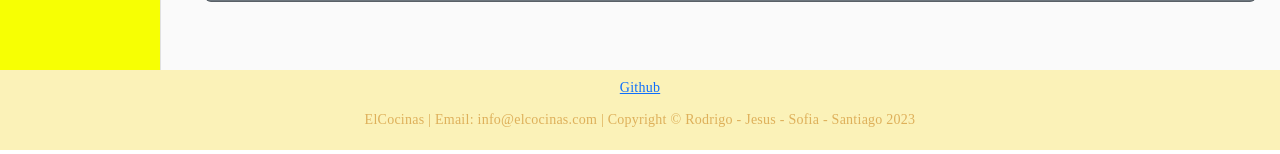
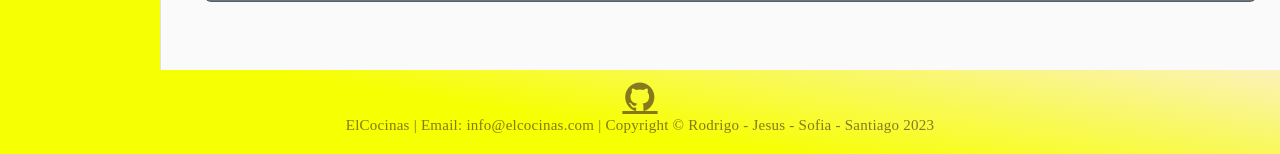
Before and after one commit to ro-otgo/WebElCocinas, an Angular app: page / in a window 1280 px wide. Shown: the part 1311-1465 px from the top of the page. Built offline with nearby package versions, Linux system fonts and the light colour scheme.

Commit message:
mejora footer

```diff
--- a/src/app/shared/components/footer/footer.component.css
+++ b/src/app/shared/components/footer/footer.component.css
@@ -1,12 +1,19 @@
 footer {
   /* position: fixed; */
-  padding: 8px;
+  padding: 10px;
   left: 0;
   bottom: 0;
   width: 100%;
   /* height: fit-content; */
-  background-color: #fbf2b8;
-  color: rgba(207, 142, 43, 0.665);
+  background: linear-gradient(9deg, rgb(247, 255, 3) 44%,#fbf2b8 100%);
+  color: rgba(77, 55, 21, 0.665);
   text-align: center;
   font-family: 'Shadows Into Light', cursive;
+
+.uil uil-github {
+  color: rgba(77, 55, 21, 0.665);
+  padding-top: 2px;
+  padding-bottom: 2px;
+
 }
+}
--- a/src/app/shared/components/footer/footer.component.html
+++ b/src/app/shared/components/footer/footer.component.html
@@ -1,4 +1,4 @@
 <footer>
-  <p><a href="https://github.com/ro-otgo/WebElCocinas">Github</a></p>
-  <p> ElCocinas | Email: info@elcocinas.com | Copyright &copy; Rodrigo - Jesus - Sofia - Santiago 2023</p>
+  <a class="uil uil-github" href="https://github.com/ro-otgo/WebElCocinas" style="font-size:35px; color: rgba(77, 55, 21, 0.665)" ></a>
+  <p style="font-size:15px"> ElCocinas | Email: info@elcocinas.com | Copyright &copy; Rodrigo - Jesus - Sofia - Santiago 2023</p>
 </footer>
```
